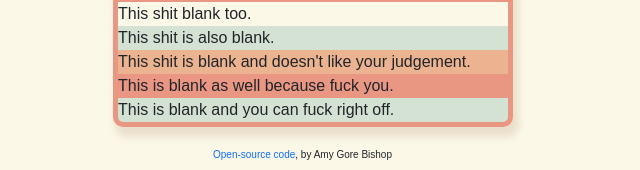
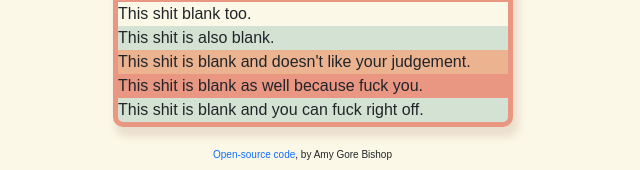
Before and after one commit to Yveylise/SCPro-Project, a plain HTML site: page index.html in a window 1280 px wide. Shown: the part 627-797 px from the top of the page, without its empty margins (327-967 px from the left). Drawn offline with nearby package versions, Linux system fonts and the light colour scheme; a web font is replaced by a local one.

```diff
--- a/index.html
+++ b/index.html
@@ -103,13 +103,13 @@
 
         <div class="row" id="day5">
          <div class="row" id="forecastDay4">
-        This is blank as well because fuck you.
+        This shit is blank as well because fuck you.
         </div>
         </div>
 
         <div class="row" id="day6">
           <div class="row" id="forecastDay5">
-          This is blank and you can fuck right off.
+          This shit is blank and you can fuck right off.
         </div>
         </div>
 
```
